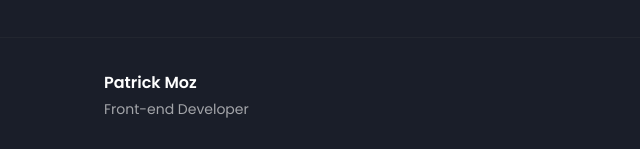
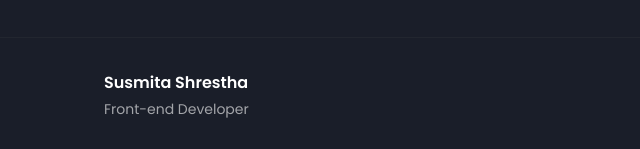
Before and after one commit to susmitas57/my_website, a plain HTML site: page index.html in a window 1280 px wide. Shown: the part 2821-2970 px from the top of the page, 0-640 px from the left. Drawn offline with nearby package versions, Linux system fonts and the light colour scheme.

Commit message:
Update index.html

```diff
--- a/index.html
+++ b/index.html
@@ -13,7 +13,7 @@
    <!--=============== CSS ===============-->
    <link rel="stylesheet" href="assets/css/styles.css">
 
-   <title>Patrick Moz - Front-end Developer</title>
+   <title>Susmita Shrestha - Front-end Developer</title>
 </head>
 <body>
    <!--==================== HEADER ====================-->
@@ -159,7 +159,7 @@
    <footer class="footer">
       <div class="footer__container container">
          <div class="footer__content">
-            <span class="footer__name">Patrick Moz</span>
+            <span class="footer__name">Susmita Shrestha</span>
             <span class="footer__role">Front-end Developer</span>
          </div>
          <div class="footer__social">
```
